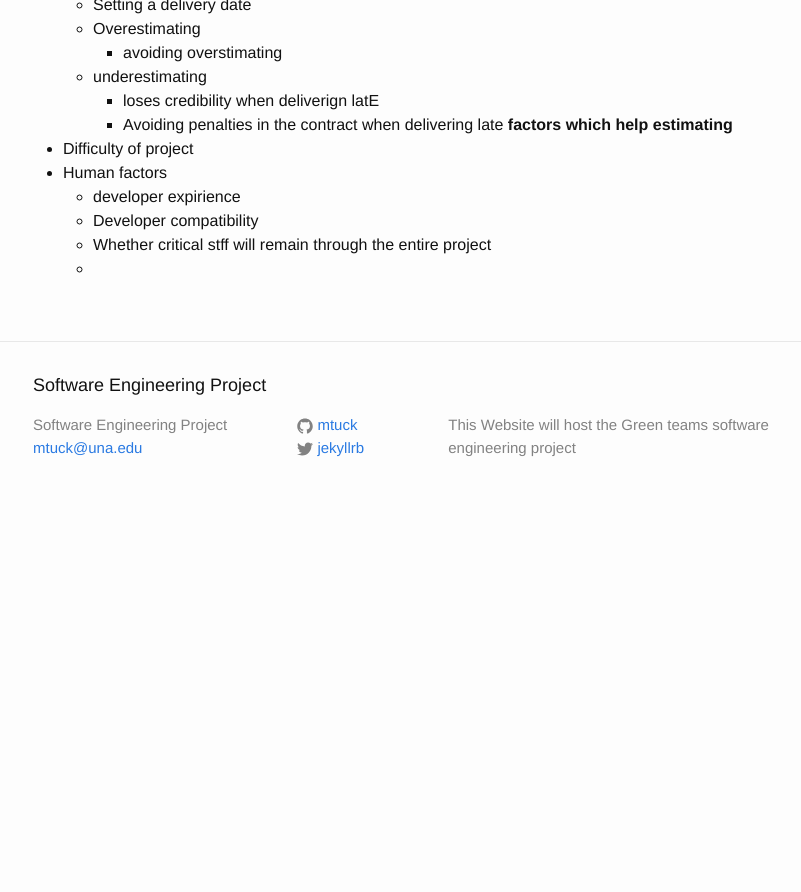
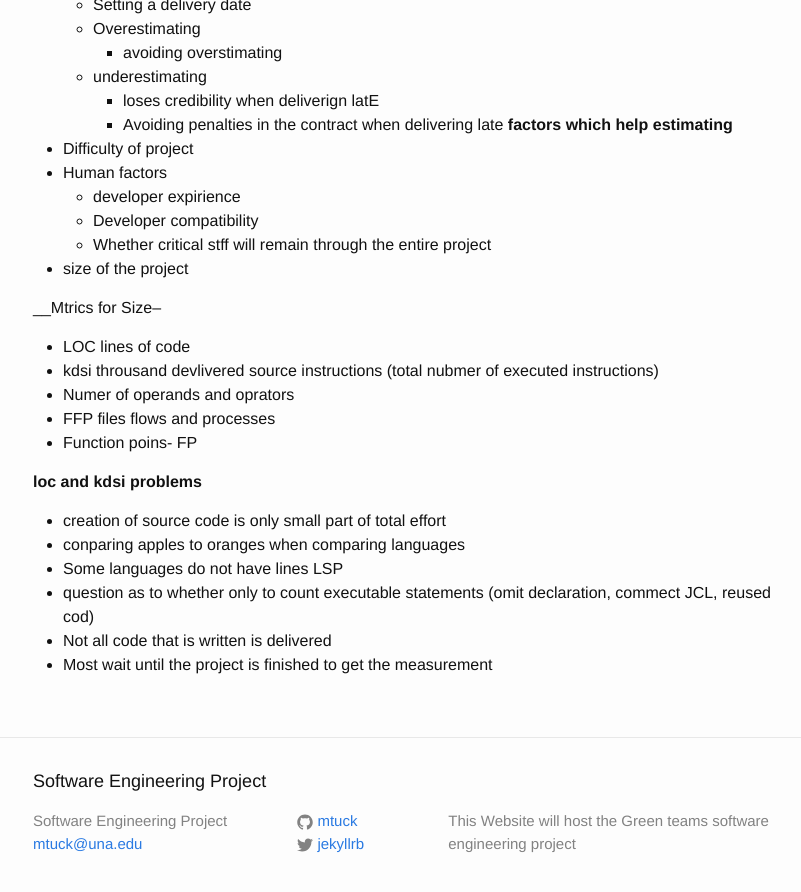
Before and after one commit to mtuck/455Project, a Jekyll site: the page built from _posts/2016-03-01-chapter9notes.markdown, in a window 1280 px wide and 900 px high, scrolled down 852 px. Shown: the top 892 px of the window, without its empty margins (237-1038 px from the left). Built offline with Jekyll 4.4.1, drawn with Linux system fonts in a browser that asks for light colours; before the commit the page ends 1371 px from its top, so only the background shows below that.

Commit message:
adde loc

```diff
--- a/_posts/2016-03-01-chapter9notes.markdown
+++ b/_posts/2016-03-01-chapter9notes.markdown
@@ -44,4 +44,19 @@ __factors which help estimating__
     * developer expirience
     * Developer compatibility
     * Whether critical stff will remain through the entire project
-    *
+* size of the project
+
+__Mtrics for Size--
+* LOC lines of code
+* kdsi throusand devlivered source instructions (total nubmer of executed instructions)
+* Numer of operands and oprators
+* FFP files flows and processes
+* Function poins- FP
+
+__loc and kdsi problems__
+* creation of source code is only small part of total effort
+* conparing apples to oranges when comparing languages
+* Some languages do not have lines LSP
+* question as to whether only to count executable statements (omit declaration, commect JCL, reused cod)
+* Not all code that is written is delivered
+* Most wait until the project is finished to get the measurement
```
